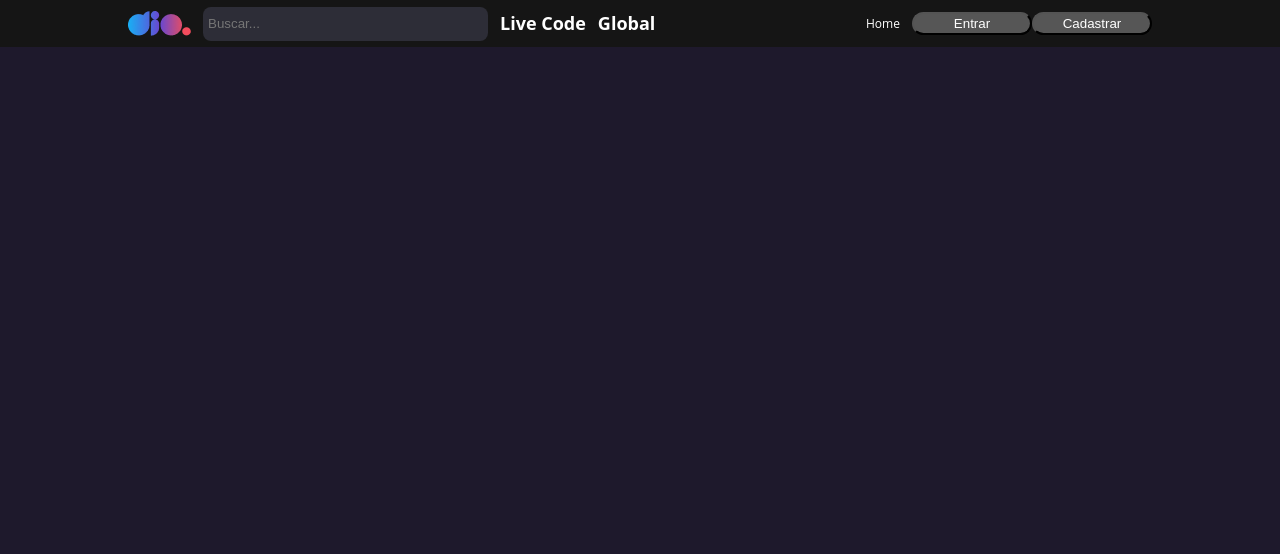
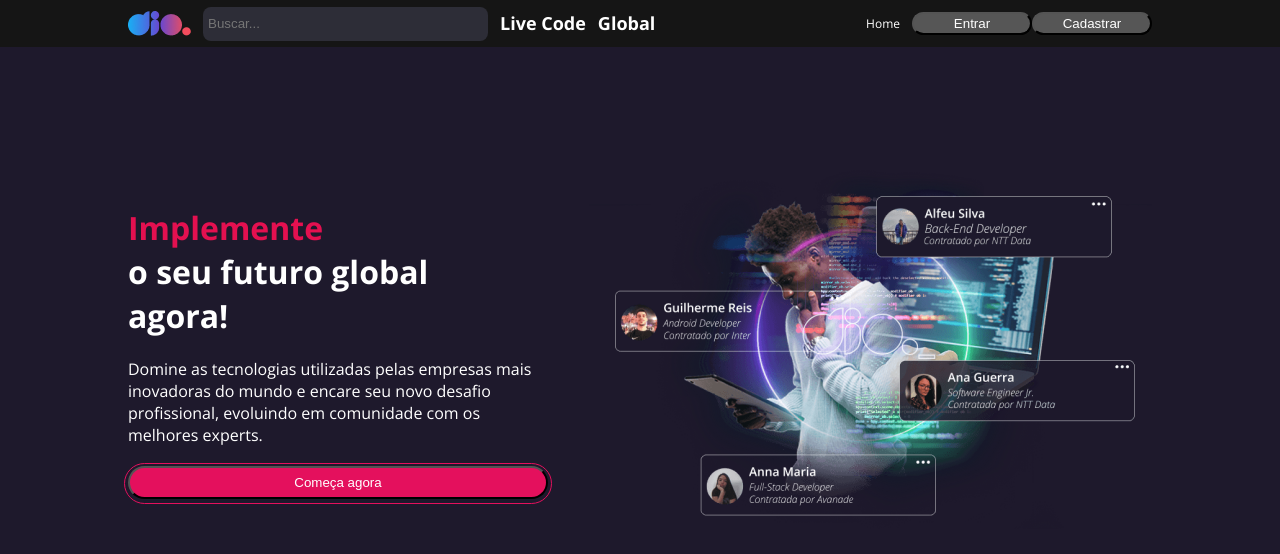
Before and after one commit to Raphael-Pauleschi/dio-clone-react, a React (Create React App) app: page / in a window 1280 px wide. Shown: the top 554 px of the page. Built offline with nearby package versions, Linux system fonts and the light colour scheme.

Commit message:
Home page dev

```diff
--- a/public/index.html
+++ b/public/index.html
@@ -4,6 +4,9 @@
     <meta charset="utf-8" />
     <meta name="viewport" content="width=device-width, initial-scale=1" />
     <meta name="theme-color" content="#000000" />
+    <link rel="preconnect" href="https://fonts.googleapis.com">
+<link rel="preconnect" href="https://fonts.gstatic.com" crossorigin>
+<link href="https://fonts.googleapis.com/css2?family=Open+Sans:wght@400;500;600;700&display=swap" rel="stylesheet">
     <meta
       name="description"
       content="Web site created using create-react-app"
--- a/src/components/button/styles.js
+++ b/src/components/button/styles.js
@@ -4,6 +4,8 @@
   background: #565656;
   border-radius: 22px;
   position: relative;
+
+  cursor: pointer;
 
   color: #ffffff;
   padding: 2px 12px;
@@ -17,6 +19,9 @@
       height: 33px;
 
       background: #e4105d;
+&:hover{
+    opacity: 0.6;
+}
 
       &::after {
         content: "";
--- a/src/pages/home/index.js
+++ /dev/null
@@ -1,11 +0,0 @@
-import React from 'react'
-import { Link } from 'react-router-dom'
-import Button from '../../components/button'
-import Header from '../../components/header'
-const home = () => {
-  return (
-   <Header/>
-  )
-}
-
-export default home
--- /dev/null
+++ b/src/pages/home/index.jsx
@@ -0,0 +1,36 @@
+import React from "react";
+import Header from "../../components/header";
+import { Container, TextContent, Title, TitleHighLight } from "./styles";
+import banner from "../../assets/banner.png";
+import Button from "../../components/button";
+
+const home = () => {
+  return (
+    <>
+      <Header />
+      <Container>
+        <div>
+          <Title>
+            <TitleHighLight>Implemente</TitleHighLight> <br />o seu futuro
+            global agora!
+          </Title>
+          <TextContent>
+            Domine as tecnologias utilizadas pelas empresas mais inovadoras do
+            mundo e encare seu novo desafio profissional, evoluindo em
+            comunidade com os melhores experts.
+          </TextContent>
+          <Button
+            title="Começa agora"
+            variant="secondary"
+            onClick={() => null}
+          />
+        </div>
+        <div>
+          <img src={banner} alt="principal" />
+        </div>
+      </Container>
+    </>
+  );
+};
+
+export default home;
--- /dev/null
+++ b/src/pages/home/styles.js
@@ -0,0 +1,41 @@
+import styled from "styled-components";
+
+export const Container = styled.main`
+  width: 100%;
+  max-width: 80%;
+  margin: 0 auto;
+  margin-top: 120px;
+
+  display: flex;
+  flex-direction: row;
+  justify-content: space-between;
+  align-items: center;
+`;
+
+export const Title = styled.h2`
+  font-family: "Open Sans";
+  font-style: normal;
+  font-weight: 700;
+  font-size: 32px;
+  width: 320px;
+  margin-bottom: 20px;
+  line-height: 44px;
+
+  color: #fff;
+`;
+
+export const TitleHighLight = styled.span`
+  color: #e41050;
+`;
+
+export const TextContent = styled.p`
+  font-family: "Open Sans";
+  font-style: normal;
+  font-weight: 400;
+  font-size: 16px;
+  width: 420px;
+  margin-bottom: 20px;
+  line-height: 22px;
+
+  color: #fff;
+`;
```
